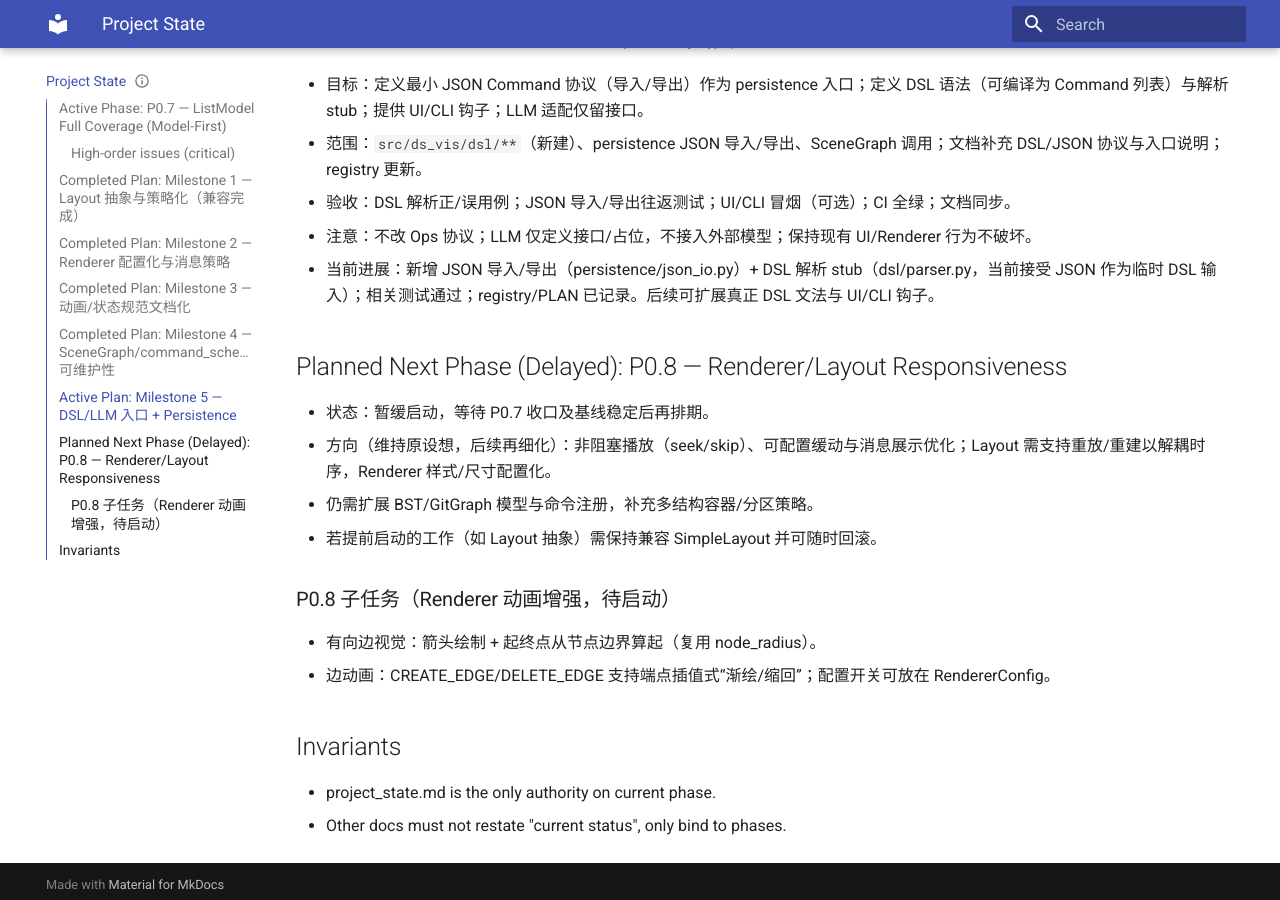
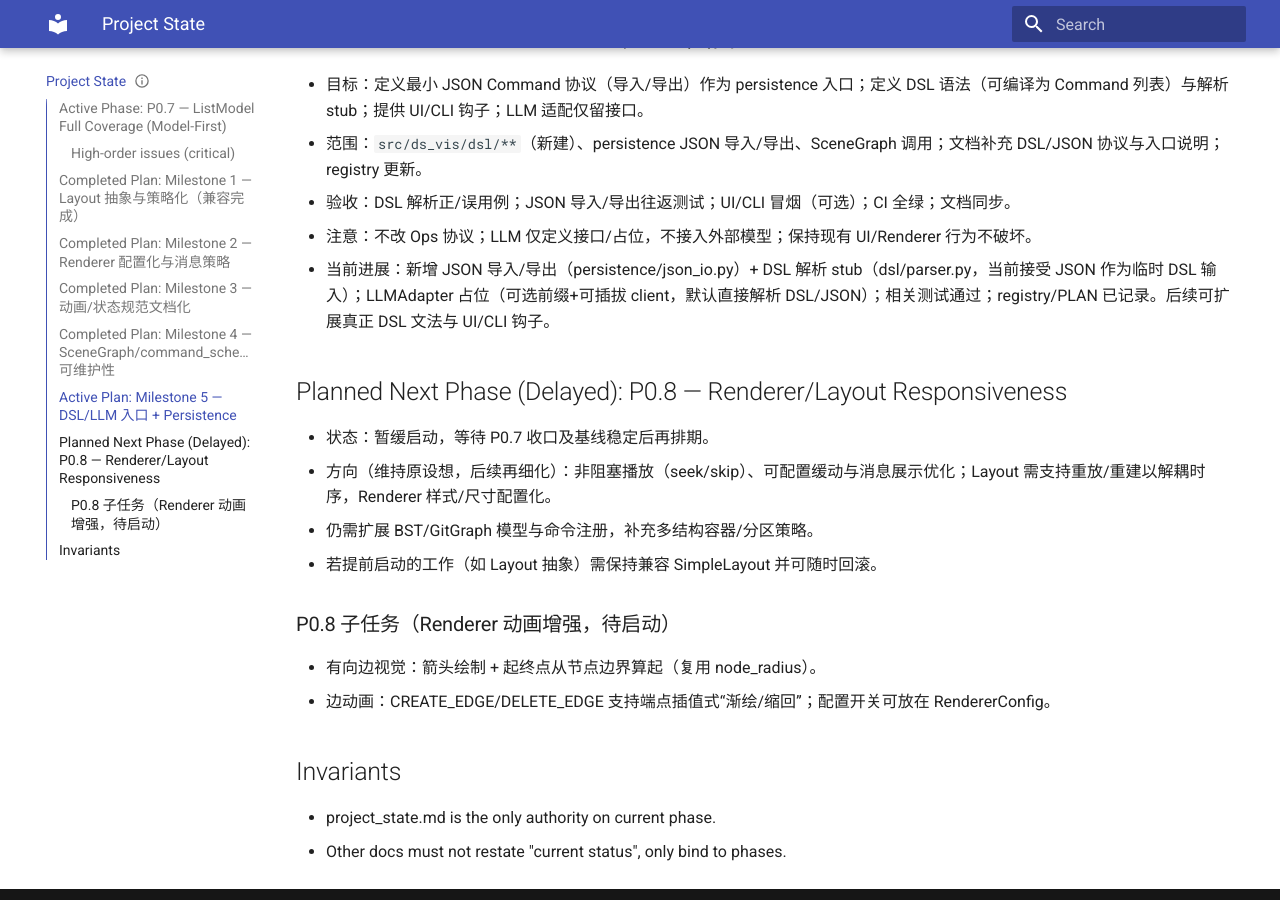
Before and after one commit to elecdot/ds-vis, an MkDocs documentation site: the page built from docs/project_state.md, in a window 1280 px wide and 900 px high, scrolled down 2189 px. Built offline with MkDocs 1.6.1 and Material for MkDocs 9.7.7, drawn with Linux system fonts in a browser that asks for light colours.

Commit message:
docs(state): bump registry/state versions for adapter progress
* project_state.md: bump to v0.7.12 and record LLMAdapter progress
* index.md: update to corresponding registry version

```diff
--- a/docs/project_state.md
+++ b/docs/project_state.md
@@ -62,7 +62,7 @@ This document captures the active delivery phase, what is complete, current assu
 - 范围：`src/ds_vis/dsl/**`（新建）、persistence JSON 导入/导出、SceneGraph 调用；文档补充 DSL/JSON 协议与入口说明；registry 更新。
 - 验收：DSL 解析正/误用例；JSON 导入/导出往返测试；UI/CLI 冒烟（可选）；CI 全绿；文档同步。
 - 注意：不改 Ops 协议；LLM 仅定义接口/占位，不接入外部模型；保持现有 UI/Renderer 行为不破坏。
-- 当前进展：新增 JSON 导入/导出（persistence/json_io.py）+ DSL 解析 stub（dsl/parser.py，当前接受 JSON 作为临时 DSL 输入）；相关测试通过；registry/PLAN 已记录。后续可扩展真正 DSL 文法与 UI/CLI 钩子。
+- 当前进展：新增 JSON 导入/导出（persistence/json_io.py）+ DSL 解析 stub（dsl/parser.py，当前接受 JSON 作为临时 DSL 输入）；LLMAdapter 占位（可选前缀+可插拔 client，默认直接解析 DSL/JSON）；相关测试通过；registry/PLAN 已记录。后续可扩展真正 DSL 文法与 UI/CLI 钩子。
 
 ## Planned Next Phase (Delayed): P0.8 — Renderer/Layout Responsiveness
 - 状态：暂缓启动，等待 P0.7 收口及基线稳定后再排期。
```
Also changed, not shown: other parts of docs/project_state.md (+1 -1 lines), docs/index.md (+1 -1 lines).
